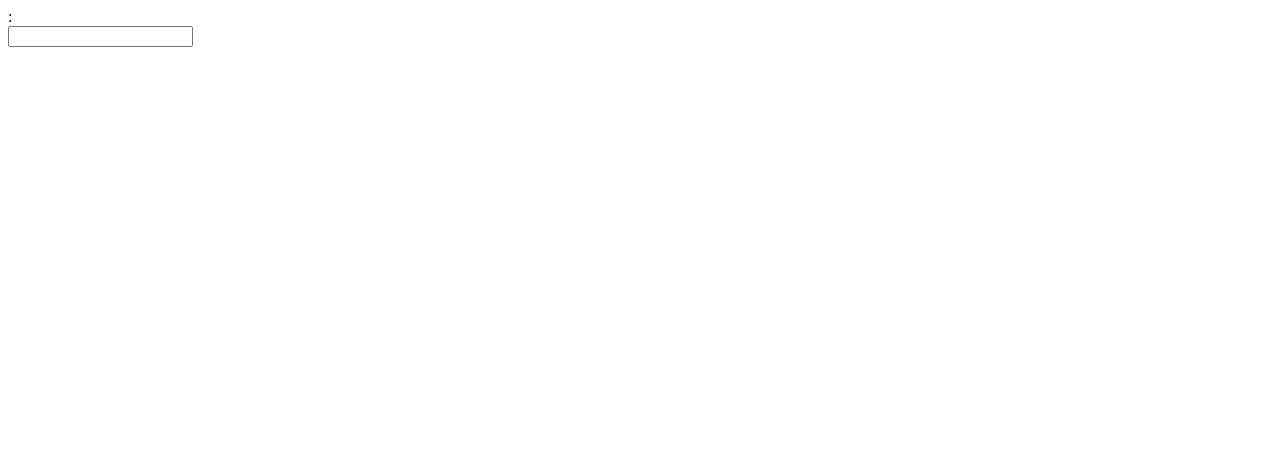
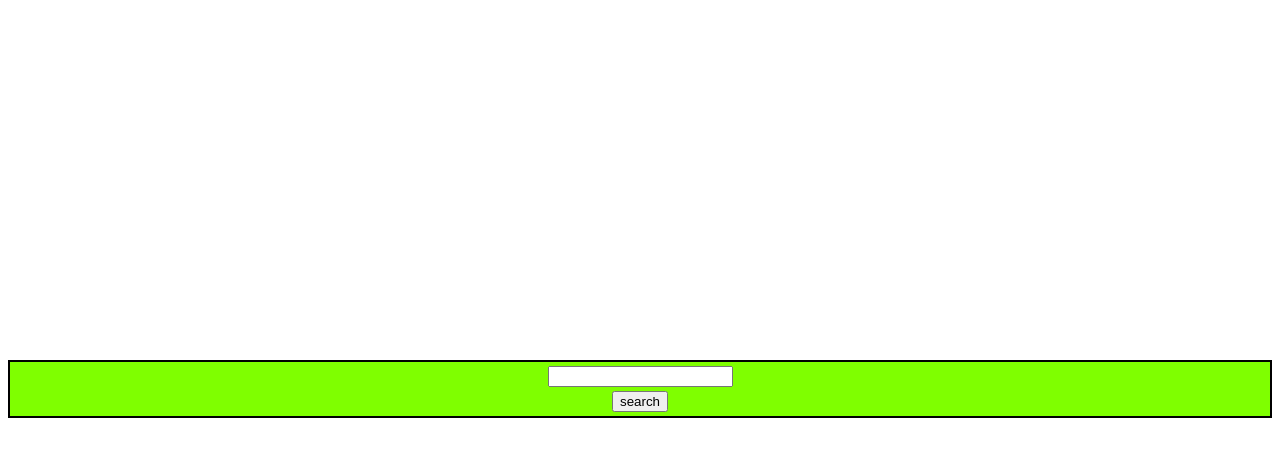
Before and after one commit to danieloh178/indexday1, a plain HTML site: page index.html in a window 1280 px wide. Drawn offline with Linux system fonts and the light colour scheme.

Commit message:
instructors code

```diff
--- a/index.html
+++ b/index.html
@@ -2,11 +2,15 @@
 <html lang="en">
 <head>
     <title>Document</title>
-    <link rel="stylesheet" href="main.css">:
+    <link rel="stylesheet" href="main.css">
 </head>
 <body>
-    <form action="dasdfwsdas">
-        <input type="text">
+    <form action="https://www.google.com/search" method="GET" class="formbox">
+        <!-- Makes Text Box -->
+        <input type="text" name="q" type="search">
+        <!-- <br> -->
+        <input type="submit" value="search">
+        <!-- <button type="submit">Banana</button> -->
     </form>
 </body>
 </html>
--- a/main.css
+++ b/main.css
@@ -0,0 +1,11 @@
+form{
+    border: 2px solid black;
+    background: chartreuse;
+    margin-top: 45vh;
+}
+
+input{
+    display: block;
+    /* margin: auto; */
+    margin: 4px auto;
+}
```
